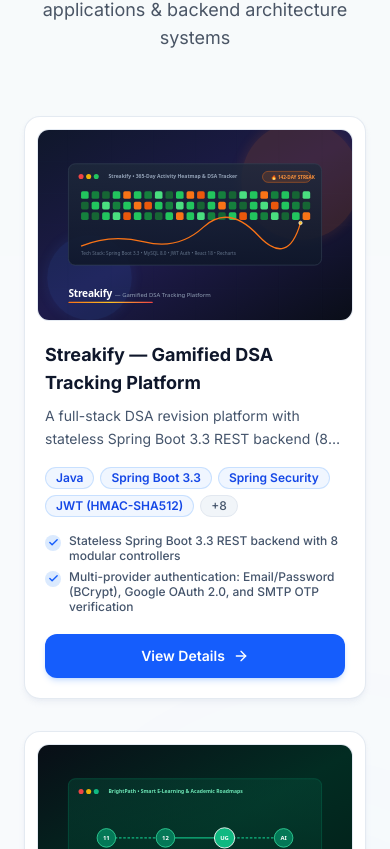
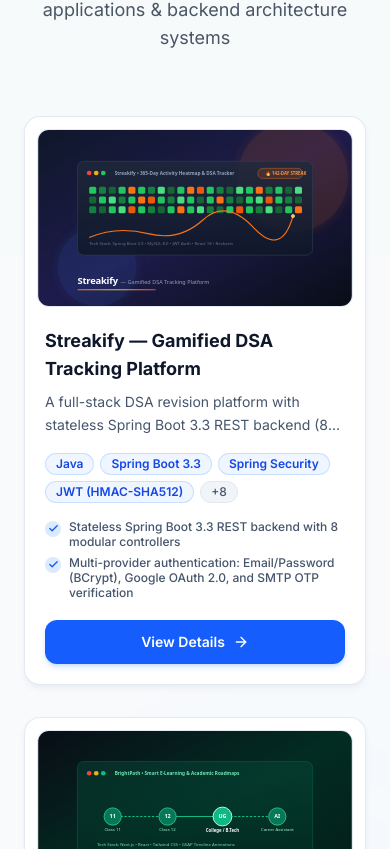
Before and after one commit to Khustar04/AI-Based-Portfolio, a React (Vite) app: page / in a window 390 px wide. Shown: the part 3555-4404 px from the top of the page. Built offline with nearby package versions, Linux system fonts and the light colour scheme; no server answers; the database is empty.

Commit message:
Fix project image aspect ratio to be responsive

```diff
--- a/src/components/ProjectCard.jsx
+++ b/src/components/ProjectCard.jsx
@@ -25,7 +25,7 @@
     <div className="group h-full bg-white dark:bg-slate-800/50 backdrop-blur-xl border border-slate-200/90 dark:border-slate-700/60 rounded-2xl overflow-hidden transition-all duration-300 shadow-md shadow-slate-200/60 dark:shadow-none hover:shadow-2xl hover:shadow-blue-500/15 hover:border-blue-400 dark:hover:border-blue-500 hover:-translate-y-1.5 flex flex-col">
       {/* Image Container */}
       <div className="p-3 pb-0">
-        <div className="w-full h-48 rounded-xl overflow-hidden bg-slate-100 dark:bg-slate-800/70 border border-slate-200/80 dark:border-slate-700/40 relative flex items-center justify-center">
+        <div className="w-full aspect-video rounded-xl overflow-hidden bg-slate-100 dark:bg-slate-800/70 border border-slate-200/80 dark:border-slate-700/40 relative flex items-center justify-center">
           {hasValidImage ? (
             <img
               src={image}
--- a/src/pages/ProjectDetailPage.jsx
+++ b/src/pages/ProjectDetailPage.jsx
@@ -52,7 +52,7 @@
         </Link>
 
         {/* Project Image */}
-        <div className="w-full h-64 md:h-80 rounded-2xl overflow-hidden bg-gradient-to-br from-blue-50 to-blue-100 dark:from-blue-900/20 dark:to-slate-800 mb-8 border border-gray-200 dark:border-slate-700 flex items-center justify-center">
+        <div className="w-full aspect-video rounded-2xl overflow-hidden bg-gradient-to-br from-blue-50 to-blue-100 dark:from-blue-900/20 dark:to-slate-800 mb-8 border border-gray-200 dark:border-slate-700 flex items-center justify-center">
           {hasValidImage ? (
             <img
               src={project.image}
```
